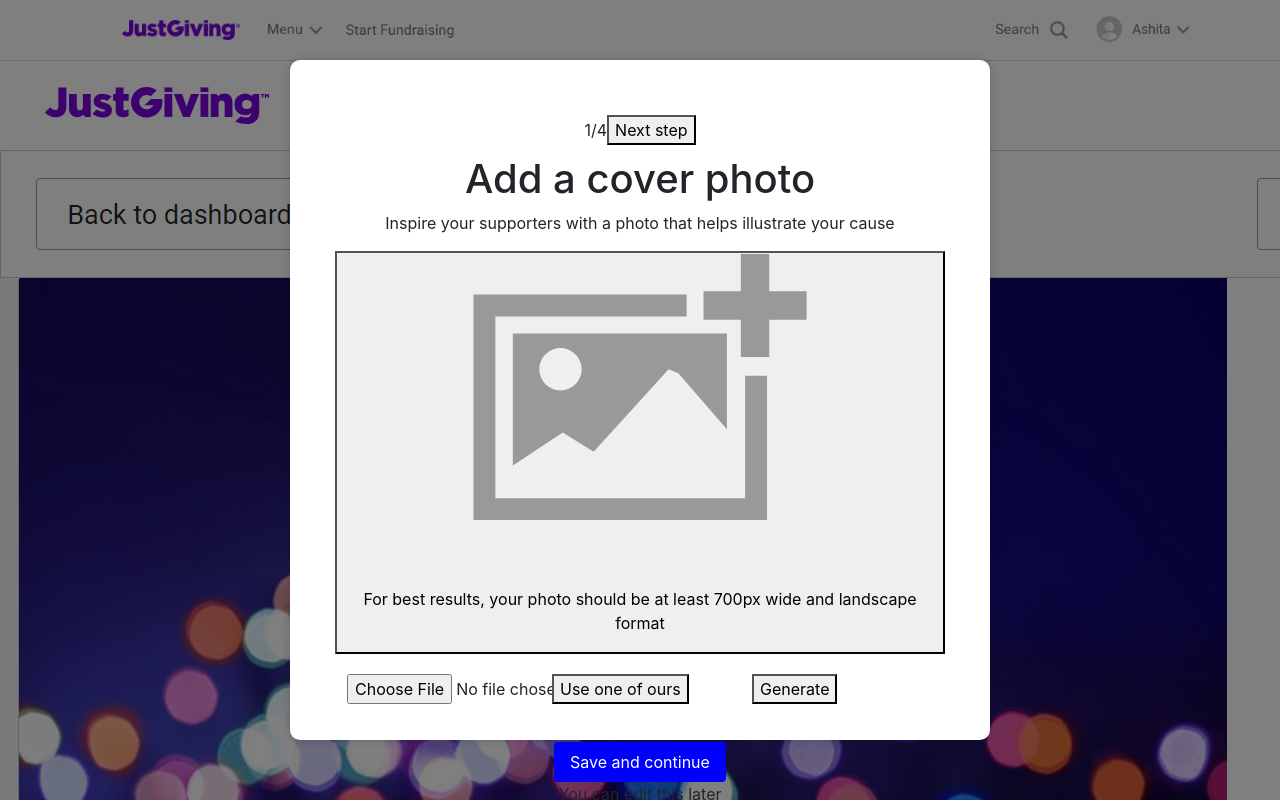
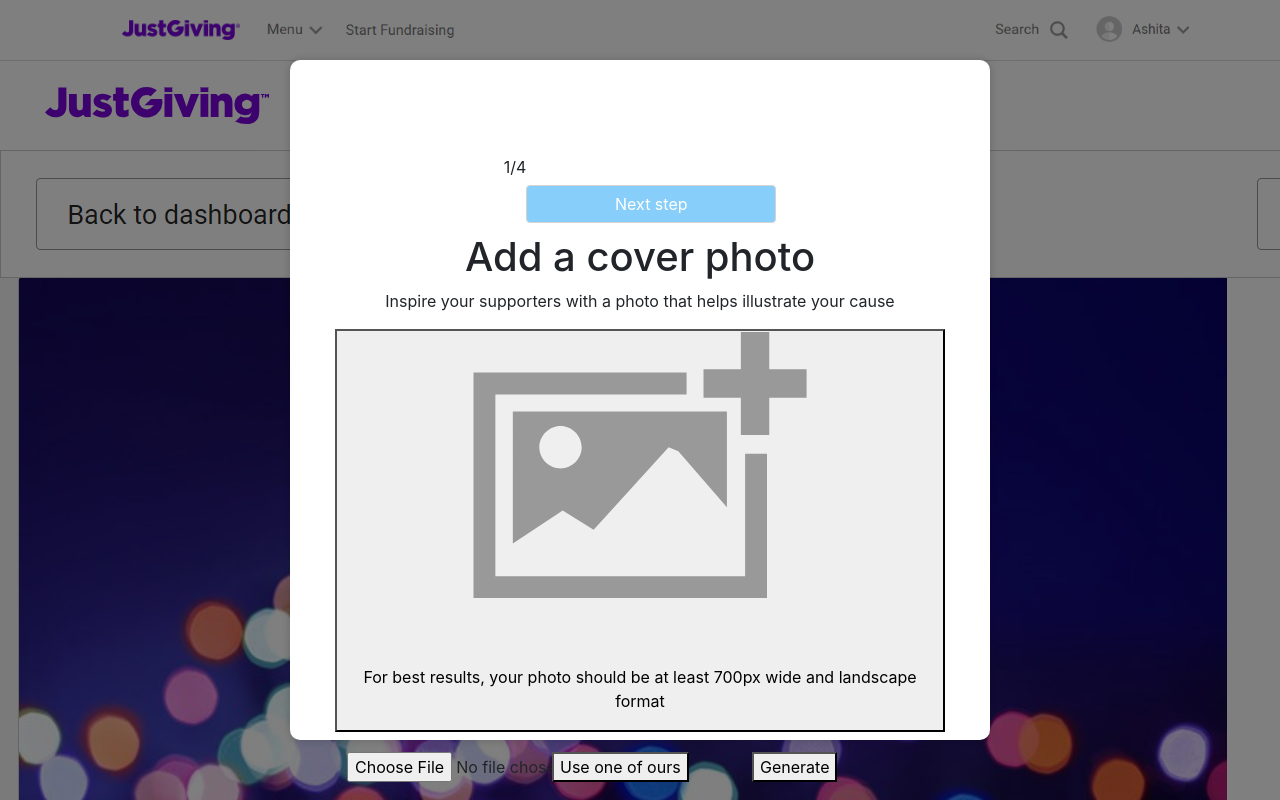
Before and after one commit to ManishNagarro24/OTGCampaignHelper, a React (Create React App) app in the folder otg-frontend/: page /3 in a window 1280 px wide. Shown: the top 800 px of the page. Built offline with nearby package versions, Linux system fonts and the light colour scheme.

Commit message:
Manish-Added Navigations

```diff
--- a/otg-frontend/src/components/Activity.js
+++ b/otg-frontend/src/components/Activity.js
@@ -1,9 +1,10 @@
 import React from 'react'
-import { MDBListGroup, MDBListGroupItem, MDBRipple } from 'mdb-react-ui-kit';
+import { BrowserRouter as Router, Routes, Route, Link, useNavigate } from 'react-router-dom';
+import { MDBListGroup,MDBInput,MDBBtn} from 'mdb-react-ui-kit';
 
 export default function Activity() {
   return (
-    <div style={{
+        <div style={{
       position: 'relative',
       backgroundImage: './Images/BackGround.png',
       width: '100%',
@@ -13,7 +14,6 @@ export default function Activity() {
       </img>
       <PopupComponent/>
     </div>
-
   )
 }
 
@@ -60,6 +60,12 @@ const PopupComponent = () => {
     borderRadius: '4px',
     cursor: 'pointer',
   };
+  const navigate = useNavigate();
+
+  const handleNavigation = () => {
+    navigate('/5'); // Navigate to the "/3" route
+  };
+
 
   return (
     <div style={popupContainerStyle}>
@@ -73,13 +79,7 @@ const PopupComponent = () => {
             <span className="jg-text--brand-small" style={{ opacity: 1 }}>
               1/4
             </span>
-            <button
-              type="button"
-              className="_1HOY9 qa-forward-button ohezf"
-              data-disabled="false"
-            >
-              <span style={{ visibility: 'visible', opacity: 1 }}>Next step</span>
-            </button>
+            <MDBBtn onClick={handleNavigation} style={{marginTop:"70px",width:"250px",backgroundColor:"lightskyblue",borderColor:"lightgrey"}}><span style={{ visibility: 'visible', opacity: 1 }}>Next step</span></MDBBtn>
           </div>
           <header className="jg-space-mtms jg-space-mbmd jg-text--center" style={{textAlign:'center'}}>
             <h1>Add a cover photo</h1>
--- a/otg-frontend/src/components/Create.js
+++ b/otg-frontend/src/components/Create.js
@@ -1,6 +1,8 @@
 import React,{ useState,useRef} from 'react';
 import { MDBListGroup,MDBInput,MDBBtn} from 'mdb-react-ui-kit';
 import Dropdown from 'react-bootstrap/Dropdown';
+import { useNavigate } from 'react-router-dom';
+
 
 export default function Memory() {
   return (
@@ -30,8 +32,9 @@ const MyComponent = () => {
   const handleOptionSelect = (eventKey) => {
     setSelectedOption(eventKey);
   };
+  const navigate = useNavigate();
   const handleContinue = () => {
-    // Handle the continue button click event
+    navigate('/3');
   };
 
   return (
--- a/otg-frontend/src/components/StoryCreator.js
+++ b/otg-frontend/src/components/StoryCreator.js
@@ -1,5 +1,6 @@
 import { MDBListGroup, MDBListGroupItem, MDBRipple } from 'mdb-react-ui-kit';
 import React, { useState } from 'react';
+import { BrowserRouter as Router, Routes, Route, Link, useNavigate } from 'react-router-dom';
 
 export default function Activity() {
   return (
@@ -68,6 +69,10 @@ const PopupComponent = () => {
     borderRadius: '4px',
     cursor: 'pointer',
   };
+  const navigate = useNavigate();
+  const handleBack = () => {
+    navigate('/3'); // Navigate to the "/3" route
+  };
 
   return (
     <div style={popupContainerStyle}>
@@ -75,7 +80,7 @@ const PopupComponent = () => {
       <div class="_2pASI _9QpxU">
       <section class="_1UAeM jg-background--white">
       <div class="jg-text--center jg-space-ptms jg-space-ptmd@md">
-      <button type="button" class="_1HOY9 qa-back-button _3blyK" data-disabled="false"><span style={{}}>Previous step</span></button><span class="jg-text--brand-small" style={{}}>2/4</span><button type="button" class="_1HOY9 qa-forward-button ohezf" data-disabled="false"><span style={{}}>Next step</span></button>
+      <button type="button" onClick={handleBack} class="_1HOY9 qa-back-button _3blyK" data-disabled="false"><span style={{}}>Previous step</span></button><span class="jg-text--brand-small" style={{}}>2/4</span><button type="button" class="_1HOY9 qa-forward-button ohezf" data-disabled="false"><span style={{}}>Next step</span></button>
       </div><header class="jg-space-mtms jg-space-mbmd jg-text--center"><h1><span>Write your story</span></h1><p class="jg-text--large"><span>What's the problem you're trying to solve and why do you care about it?</span></p><button type="button" class="c-EQc jg-space-mbsm jg-text--link jg-text--center"><span>Learn more about writing a compelling story</span> </button></header><div class="_2JA5v"><div class="jg-space-pbml" style={{}}><form><div class={{}}><div class="jg-form-group">
       <div class="jg-form-group"><div class="jg-space-psm jg-space-pmd@md jg-relative jg-bd jg-bd--solid jg-bd--very-light-grey"><div data-slate-editor="true" data-key="8" contenteditable="true" class="tP1Ms" spellcheck="true" role="textbox" data-gramm="false" autocomplete="off" autocorrect="off" style={{}}><p class="jg-text" data-key="7"><span data-key="6"><span data-offset-key="6-0">asxascSAC</span></span></p></div><div class="_3ieR6 jg-space-mtmd jg-space-mlmd@lg jg-space-ptxs jg-text--large"><div class="BPIlG jg-display-i"><button type="button" class="_1HOY9 undefined"><div class="y72rJ"><div class="DwlRO jg-text--small-light">Title</div>
       <div class="jg-icon--medium-small ZBaha">
--- a/otg-frontend/src/components/StoryGenerator.js
+++ b/otg-frontend/src/components/StoryGenerator.js
@@ -1,5 +1,6 @@
-import { MDBListGroup, MDBListGroupItem, MDBRipple } from 'mdb-react-ui-kit';
+import { MDBListGroup, MDBListGroupItem, MDBRipple} from 'mdb-react-ui-kit';
 import React, { useState } from 'react';
+import { BrowserRouter as Router, Routes, Route, Link, useNavigate } from 'react-router-dom';
 
 export default function Activity() {
   return (
@@ -68,6 +69,15 @@ const PopupComponent = () => {
     borderRadius: '4px',
     cursor: 'pointer',
   };
+  const navigate = useNavigate();
+
+  const handleNext = () => {
+    navigate('/6'); // Navigate to the "/3" route
+  };
+  const handleBack = () => {
+    navigate('/3'); // Navigate to the "/3" route
+  };
+
 
   return (
     <div style={popupContainerStyle}>
@@ -81,7 +91,9 @@ const PopupComponent = () => {
             <span className="jg-text--brand-small" style={{ opacity: 1 }}>
               1/4
             </span>
+            <button onClick={handleBack} type="button" class="_1HOY9 qa-back-button _3blyK" data-disabled="false"><span>Previous step</span></button>
             <button
+              onClick={handleNext}
               type="button"
               className="_1HOY9 qa-forward-button ohezf"
               data-disabled="false"
```
